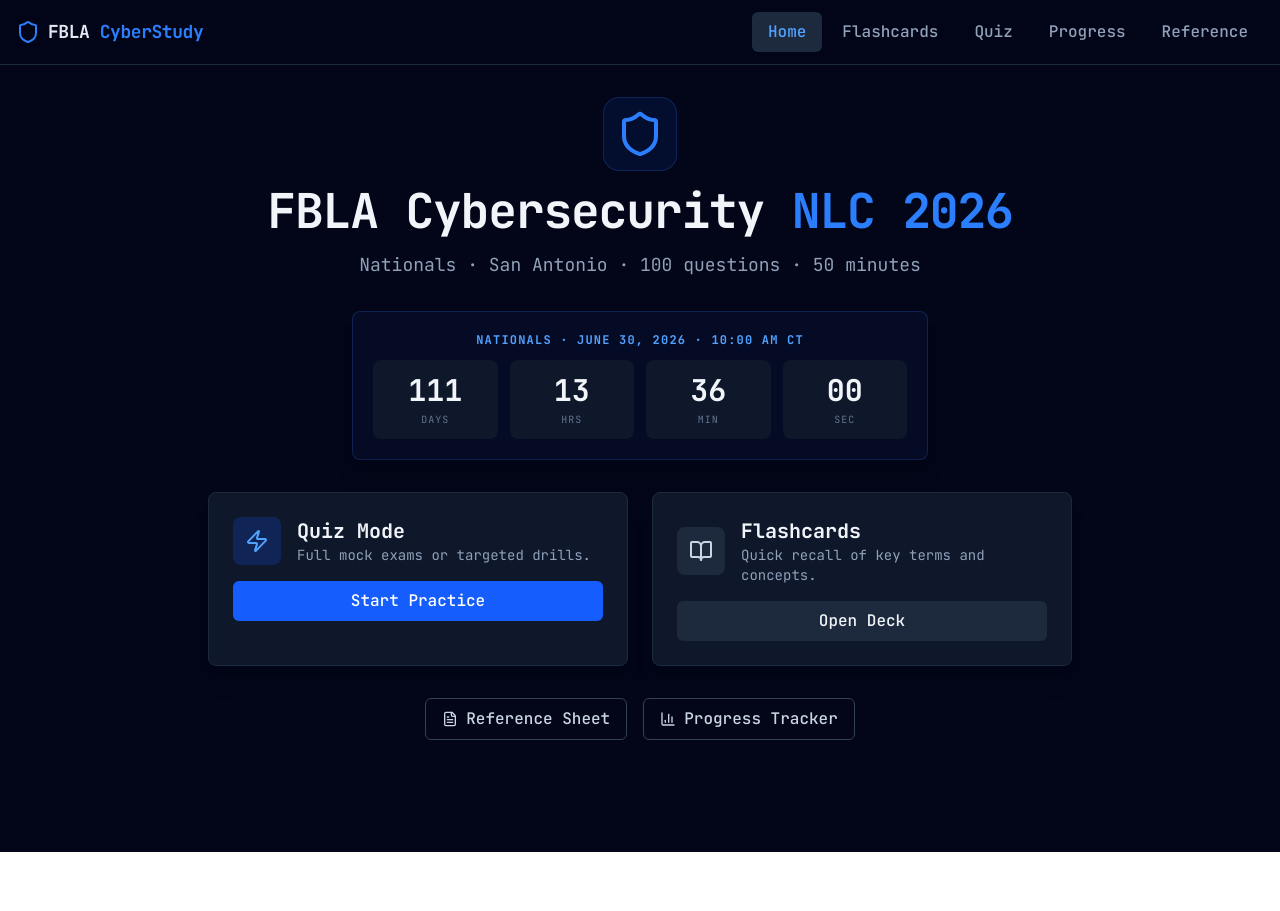
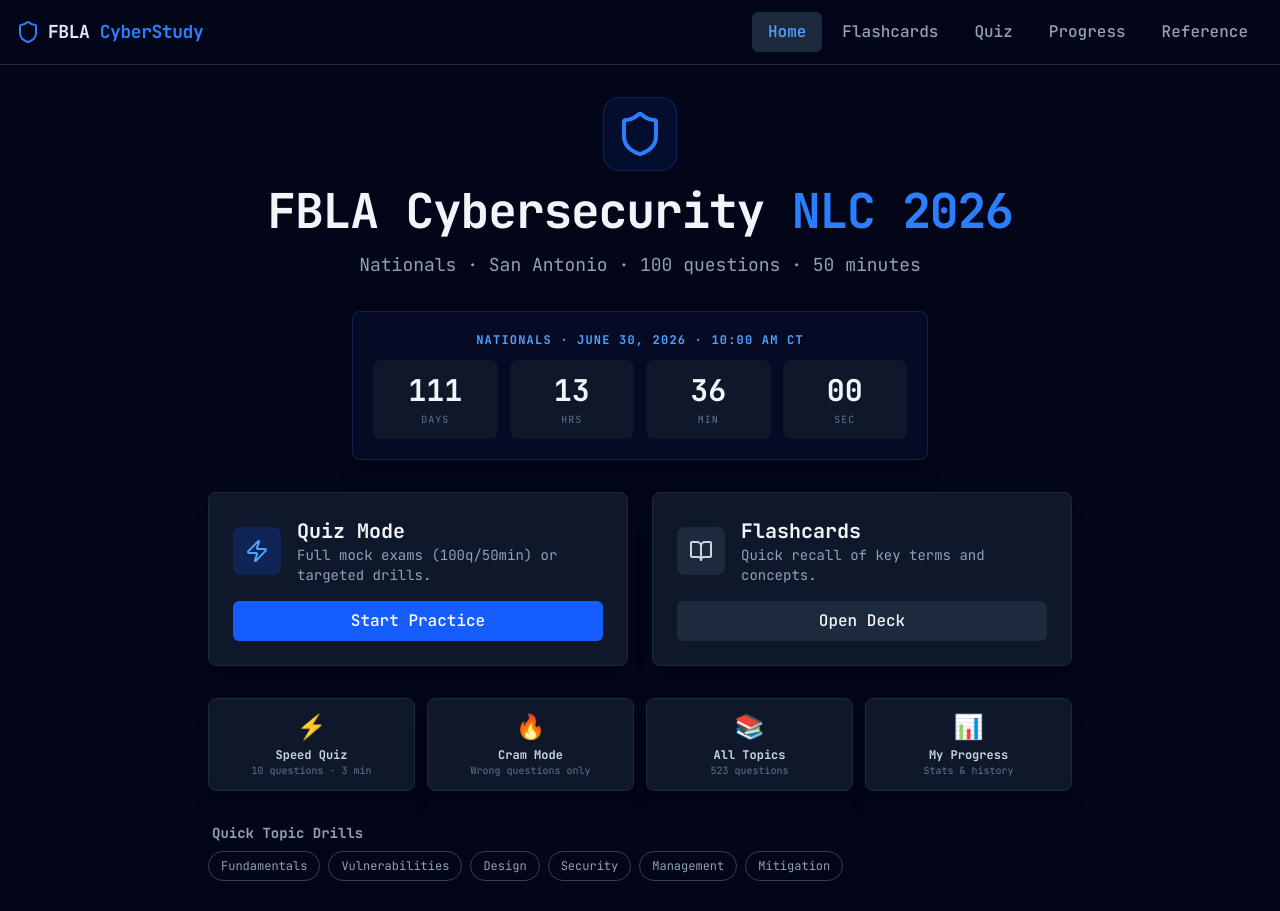
Before and after one commit to tundra-node/tundra-node.github.io, a React (Vite) app in the folder fbla-cybersecurity-2026/: page / in a window 1280 px wide. Shown: the top 911 px of the page. Before the commit the page ends 852 px from the top, so only its background shows below. Built offline with nearby package versions, Linux system fonts and the light colour scheme.

Commit message:
feat: add Speed Quiz (10q/3min), Cram Mode (wrong only), topic drills, session history

```diff
--- a/fbla-cybersecurity-2026/src/App.tsx
+++ b/fbla-cybersecurity-2026/src/App.tsx
@@ -29,7 +29,7 @@
 // --- Types ---
 
 type AppMode = 'home' | 'flashcards' | 'quiz' | 'progress' | 'cheat-sheet';
-type QuizType = 'full' | 'drill';
+type QuizType = 'full' | 'drill' | 'speed' | 'cram';
 
 interface QuizState {
   questions: Question[];
@@ -141,6 +141,11 @@
 export default function App() {
   const [mode, setMode] = useState<AppMode>('home');
   const [isMenuOpen, setIsMenuOpen] = useState(false);
+  const [quizType, setQuizType] = useState<QuizType | null>(null);
+  const [selectedCategories, setSelectedCategories] = useState<string[]>([]);
+  const [quizState, setQuizState] = useState<QuizState | null>(null);
+  const [drillLabel, setDrillLabel] = useState<string>('');
+  const [reviewMode, setReviewMode] = useState(true);
   const [progress, setProgress] = useState<ProgressData>(() => {
     const saved = localStorage.getItem('fbla_cyber_progress');
     if (saved) return JSON.parse(saved);
@@ -154,6 +159,70 @@
   useEffect(() => {
     localStorage.setItem('fbla_cyber_progress', JSON.stringify(progress));
   }, [progress]);
+
+  // --- Quiz start functions ---
+  const startSpeedQuiz = () => {
+    const pool = [...STUDY_DATA.questions].sort(() => Math.random() - 0.5).slice(0, 10);
+    setQuizState({
+      questions: pool,
+      shuffledOptions: pool.map(q => shuffleOptions(q)),
+      currentIndex: 0,
+      answers: new Array(pool.length).fill(null),
+      isFinished: false,
+      startTime: Date.now(),
+      timeRemaining: 3 * 60,
+      reviewMode,
+    });
+    setQuizType('speed');
+    setDrillLabel('Speed Quiz');
+    setMode('quiz');
+  };
+
+  const startCramMode = () => {
+    const bankRaw = localStorage.getItem('fbla_wrong_bank');
+    const bank: string[] = bankRaw ? JSON.parse(bankRaw) : [];
+    if (bank.length === 0) {
+      alert('No wrong answers saved yet! Take a quiz first.');
+      return;
+    }
+    const pool = STUDY_DATA.questions
+      .filter(q => bank.includes(q.id))
+      .sort(() => Math.random() - 0.5);
+    setQuizState({
+      questions: pool,
+      shuffledOptions: pool.map(q => shuffleOptions(q)),
+      currentIndex: 0,
+      answers: new Array(pool.length).fill(null),
+      isFinished: false,
+      startTime: Date.now(),
+      timeRemaining: 15 * 60,
+      reviewMode,
+    });
+    setQuizType('cram');
+    setDrillLabel(`Cram (${pool.length} q)`);
+    setMode('quiz');
+  };
+
+  const startTopicDrill = (cat: string) => {
+    setSelectedCategories([cat]);
+    const pool = STUDY_DATA.questions
+      .filter(q => q.category === cat)
+      .sort(() => Math.random() - 0.5)
+      .slice(0, 20);
+    setQuizState({
+      questions: pool,
+      shuffledOptions: pool.map(q => shuffleOptions(q)),
+      currentIndex: 0,
+      answers: new Array(pool.length).fill(null),
+      isFinished: false,
+      startTime: Date.now(),
+      timeRemaining: 15 * 60,
+      reviewMode,
+    });
+    setQuizType('drill');
+    setDrillLabel(cat);
+    setMode('quiz');
+  };
 
   // --- Sub-Views ---
 
@@ -241,7 +310,7 @@
             </div>
             <div>
               <h3 className="text-xl font-bold text-slate-100">Quiz Mode</h3>
-              <p className="text-sm text-slate-400">Full mock exams or targeted drills.</p>
+              <p className="text-sm text-slate-400">Full mock exams (100q/50min) or targeted drills.</p>
             </div>
           </div>
           <Button className="w-full">Start Practice</Button>
@@ -259,6 +328,46 @@
           </div>
           <Button variant="secondary" className="w-full">Open Deck</Button>
         </Card>
+      </div>
+
+      {/* Quick Access Row */}
+      <div className="grid grid-cols-2 sm:grid-cols-4 gap-3">
+        <Card className="p-3 text-center cursor-pointer hover:border-blue-500/30 transition-all group" onClick={() => startSpeedQuiz()}>
+          <div className="text-2xl mb-1">⚡</div>
+          <div className="text-xs font-bold text-slate-300 group-hover:text-blue-400">Speed Quiz</div>
+          <div className="text-[10px] text-slate-500">10 questions · 3 min</div>
+        </Card>
+        <Card className="p-3 text-center cursor-pointer hover:border-red-500/30 transition-all group" onClick={() => startCramMode()}>
+          <div className="text-2xl mb-1">🔥</div>
+          <div className="text-xs font-bold text-slate-300 group-hover:text-red-400">Cram Mode</div>
+          <div className="text-[10px] text-slate-500">Wrong questions only</div>
+        </Card>
+        <Card className="p-3 text-center cursor-pointer hover:border-purple-500/30 transition-all group" onClick={() => { setSelectedCategories(Object.values(CATEGORIES)); setMode('quiz'); }}>
+          <div className="text-2xl mb-1">📚</div>
+          <div className="text-xs font-bold text-slate-300 group-hover:text-purple-400">All Topics</div>
+          <div className="text-[10px] text-slate-500">523 questions</div>
+        </Card>
+        <Card className="p-3 text-center cursor-pointer hover:border-emerald-500/30 transition-all group" onClick={() => setMode('progress')}>
+          <div className="text-2xl mb-1">📊</div>
+          <div className="text-xs font-bold text-slate-300 group-hover:text-emerald-400">My Progress</div>
+          <div className="text-[10px] text-slate-500">Stats & history</div>
+        </Card>
+      </div>
+
+      {/* Quick Topic Drills */}
+      <div>
+        <h3 className="text-sm font-bold text-slate-400 mb-2 px-1">Quick Topic Drills</h3>
+        <div className="flex flex-wrap gap-2">
+          {Object.values(CATEGORIES).map(cat => (
+            <button
+              key={cat}
+              onClick={() => startTopicDrill(cat)}
+              className="px-3 py-1.5 text-xs rounded-full border border-slate-700 text-slate-400 hover:bg-blue-600/10 hover:border-blue-500/30 hover:text-blue-400 transition-all"
+            >
+              {cat.split(' ').slice(-1)[0]}
+            </button>
+          ))}
+        </div>
       </div>
 
       <div className="flex flex-wrap justify-center gap-4">
@@ -480,12 +589,6 @@
   };
 
   const QuizView = () => {
-    const [quizType, setQuizType] = useState<QuizType | null>(null);
-    const [selectedCategories, setSelectedCategories] = useState<string[]>([]);
-    const [quizState, setQuizState] = useState<QuizState | null>(null);
-    const [drillLabel, setDrillLabel] = useState<string>('');
-    const [reviewMode, setReviewMode] = useState(true);
-
     // Weak areas: bottom 2 categories by accuracy (min 1 attempt), else fallback
     const getWeakCategories = (): string[] => {
       const entries = (Object.entries(progress) as [string, { total: number; correct: number }][])
@@ -602,6 +705,29 @@
       }
 
       setProgress(newProgress);
+
+      // Calculate score for history recording
+      const scoreCalc = quizState.answers.filter((a, i) => a === quizState.questions[i].correctAnswer).length;
+      const skippedCalc = quizState.answers.filter(a => a === null).length;
+      const maxDurationCalc = quizType === 'full' ? 50 * 60 : 15 * 60;
+      const elapsedCalc = Math.min(Math.floor((Date.now() - quizState.startTime) / 1000), maxDurationCalc);
+      const pctCalc = skippedCalc < quizState.questions.length ? Math.round((scoreCalc / quizState.questions.length) * 100) : 0;
+
+      // Record session history
+      const historyRaw = localStorage.getItem('fbla_session_history');
+      const history: Array<{ date: string; type: string; score: number; total: number; pct: number; time: number }> = historyRaw ? JSON.parse(historyRaw) : [];
+      history.unshift({
+        date: new Date().toISOString(),
+        type: quizType === 'full' ? 'Full Exam' : quizType === 'speed' ? 'Speed Quiz' : quizType === 'cram' ? 'Cram' : 'Drill',
+        score: scoreCalc,
+        total: quizState.questions.length,
+        pct: pctCalc,
+        time: elapsedCalc,
+      });
+      // Keep last 50 sessions
+      if (history.length > 50) history.pop();
+      localStorage.setItem('fbla_session_history', JSON.stringify(history));
+
       setQuizState({ ...quizState, isFinished: true });
     };
 
@@ -1180,6 +1306,51 @@
             </Card>
           ))}
         </div>
+
+        {/* Session History */}
+        {(() => {
+          const historyRaw = localStorage.getItem('fbla_session_history');
+          const history: Array<{ date: string; type: string; score: number; total: number; pct: number; time: number }> = historyRaw ? JSON.parse(historyRaw) : [];
+          if (history.length === 0) return null;
+          return (
+            <div className="space-y-4">
+              <h3 className="text-lg font-bold text-slate-100">Recent Sessions</h3>
+              <div className="space-y-2">
+                {history.slice(0, 10).map((session, i) => (
+                  <Card key={i} className="p-3 flex items-center justify-between">
+                    <div className="flex items-center gap-3">
+                      <div className={cn(
+                        "w-8 h-8 rounded-full flex items-center justify-center text-xs font-bold",
+                        session.pct >= 80 ? "bg-emerald-500/20 text-emerald-400" :
+                        session.pct >= 60 ? "bg-yellow-500/20 text-yellow-400" :
+                        "bg-red-500/20 text-red-400"
+                      )}>
+                        {session.pct >= 80 ? "✓" : session.pct >= 60 ? "~" : "✗"}
+                      </div>
+                      <div>
+                        <div className="text-sm font-medium text-slate-300">{session.type}</div>
+                        <div className="text-[10px] text-slate-500">
+                          {new Date(session.date).toLocaleDateString()} · {Math.floor(session.time / 60)}m {session.time % 60}s
+                        </div>
+                      </div>
+                    </div>
+                    <div className="text-right">
+                      <div className={cn(
+                        "text-sm font-bold",
+                        session.pct >= 80 ? "text-emerald-400" :
+                        session.pct >= 60 ? "text-yellow-400" : "text-red-400"
+                      )}>{session.pct}%</div>
+                      <div className="text-[10px] text-slate-500">{session.score}/{session.total}</div>
+                    </div>
+                  </Card>
+                ))}
+              </div>
+              {history.length > 10 && (
+                <p className="text-xs text-slate-500 text-center">+{history.length - 10} more sessions</p>
+              )}
+            </div>
+          );
+        })()}
       </div>
     );
   };
```
